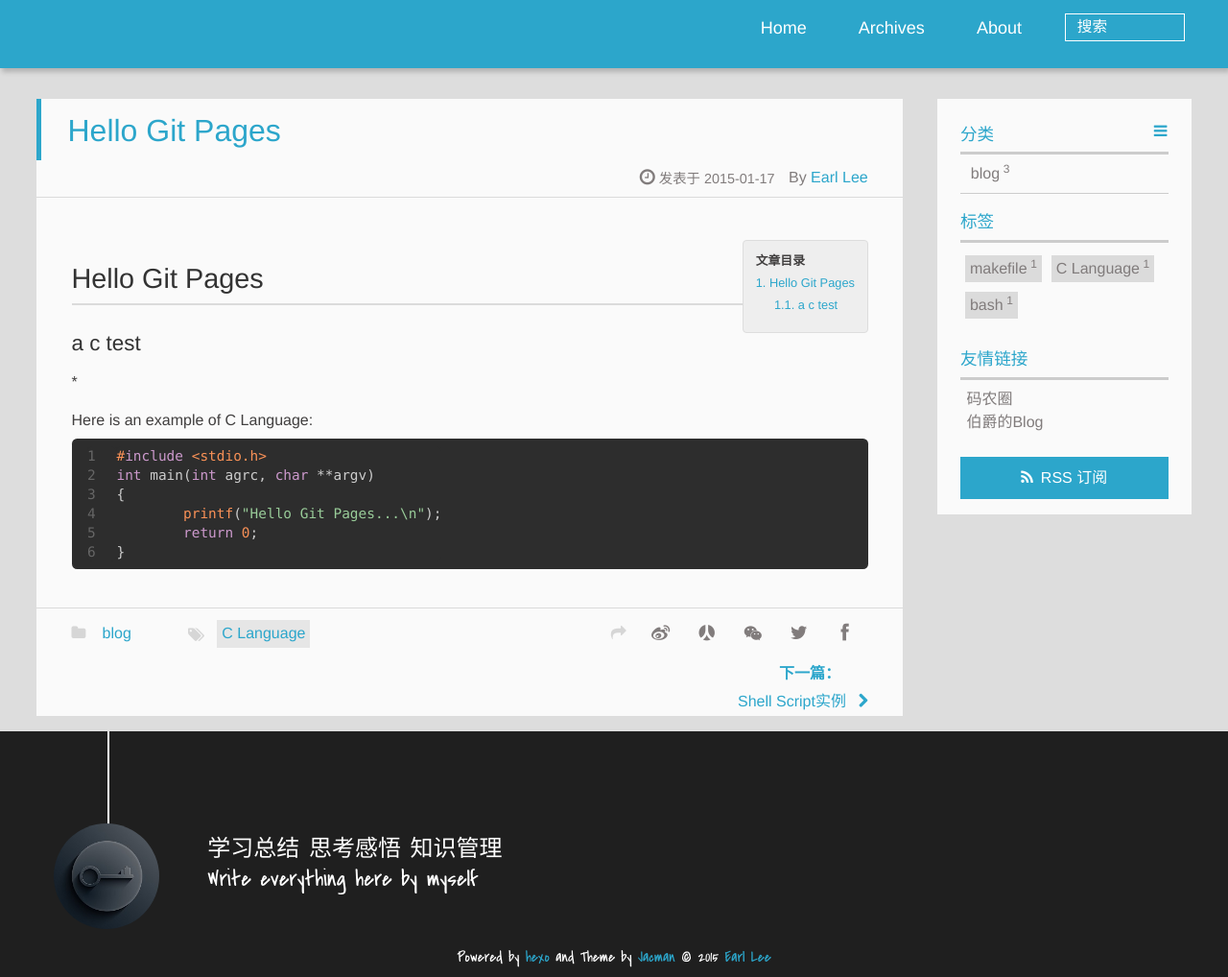
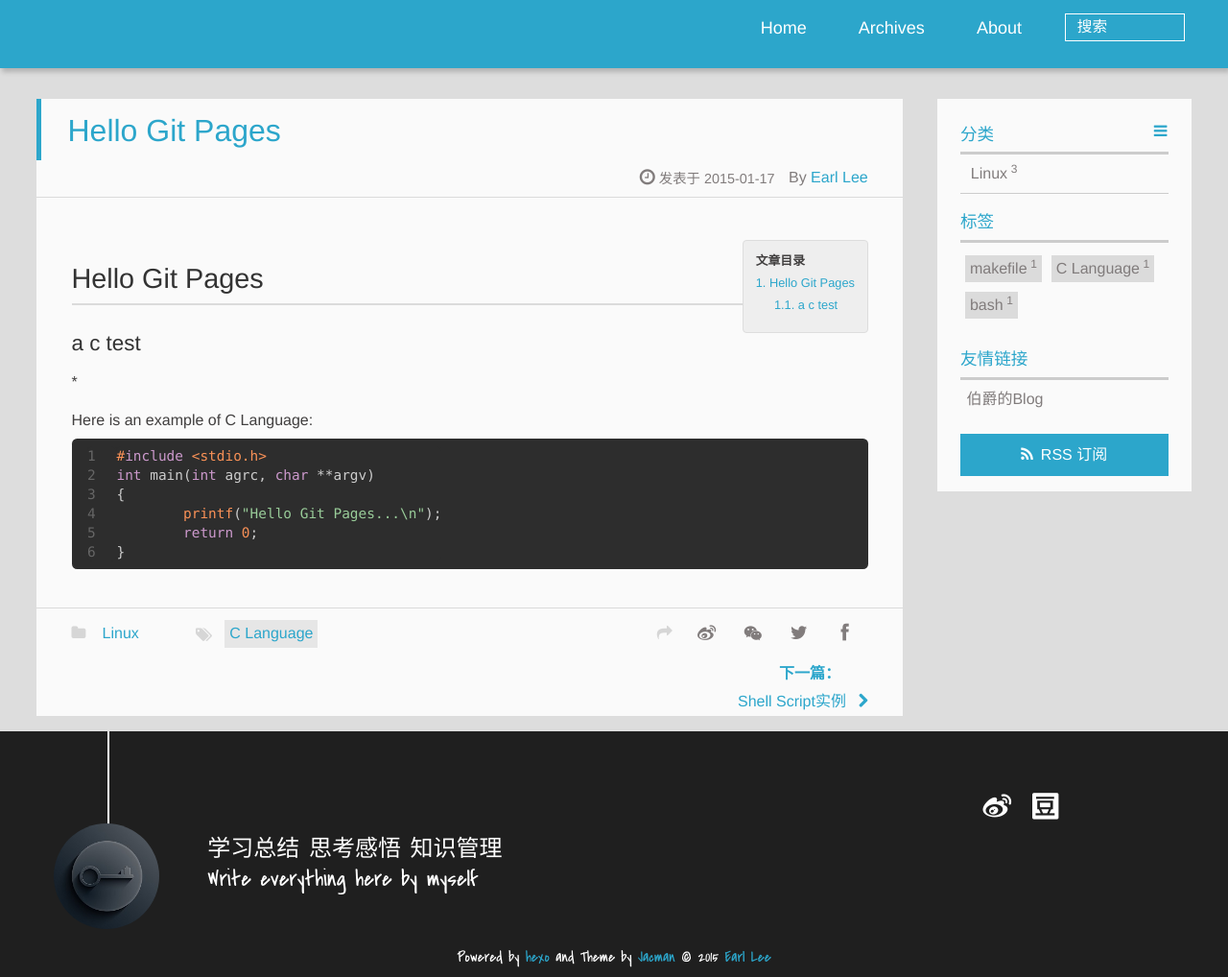
Before and after one commit to anger123520/anger123520.github.io, a plain HTML site: page 2015/01/17/a-c-test/index.html in a window 1280 px wide. Shown: the part 137-1155 px from the top of the page at 96% size. Drawn offline with Linux system fonts and the light colour scheme.

Commit message:
Site updated: 2015-01-17 15:24:21

```diff
--- a/2015/01/17/a-c-test/index.html
+++ b/2015/01/17/a-c-test/index.html
@@ -117,7 +117,7 @@
 
 <div class="article-categories">
   <span></span>
-  <a class="article-category-link" href="/categories/blog/">blog</a>
+  <a class="article-category-link" href="/categories/Linux/">Linux</a>
 </div>
 
 
@@ -177,7 +177,7 @@
 	<p class="asidetitle">分类</p>
 		<ul>
 
-			<li><a href="/categories/blog/" title="blog">blog<sup>3</sup></a></li>
+			<li><a href="/categories/Linux/" title="Linux">Linux<sup>3</sup></a></li>
 
 		</ul>
 </div>
@@ -201,12 +201,6 @@
   <div class="linkslist">
   <p class="asidetitle">友情链接</p>
     <ul>
-
-          <li>
-
-            	<a href="https://coderq.com" target="_blank" title="一个面向程序员交流分享的新一代社区">码农圈</a>
-
-          </li>
 
           <li>
 
@@ -239,11 +233,15 @@
 
 	<div class="social-font" class="clearfix">
 
+		<a href="http://weibo.com/1708541802" target="_blank" class="icon-weibo" title="微博"></a>
 
 
 
 
 
+
+
+		<a href="https://www.douban.com/people/79351409" target="_blank" class="icon-douban" title="豆瓣"></a>
 
 
 
@@ -354,7 +352,6 @@ $(document).ready(function(){
   '<a href="https://www.facebook.com/sharer.php?u=' + encodedUrl + '" class="article-share-facebook" target="_blank" title="Facebook"></a>',
   '<a href="https://twitter.com/intent/tweet?url=' + encodedUrl + '" class="article-share-twitter" target="_blank" title="Twitter"></a>',
   '<a href="#qrcode" class="article-share-qrcode" title="微信"></a>',
-  '<a href="http://widget.renren.com/dialog/share?resourceUrl=' + encodedUrl + '&srcUrl=' + encodedUrl + '&title=' + title +'" class="article-share-renren" target="_blank" title="人人"></a>',
   '<a href="http://service.weibo.com/share/share.php?title='+title+'&url='+encodedUrl +'&ralateUid='+ tsina +'&searchPic=true&style=number' +'" class="article-share-weibo" target="_blank" title="微博"></a>',
   '<span title="Share to"></span>'
   ].join('');
```
Also changed, not shown: 2015/01/17/a-makefile/index.html (+6 -9 lines), 2015/01/17/a-shellscript/index.html (+6 -9 lines), 2015/01/17/hello-world/index.html (+5 -8 lines), archives/2015/01/index.html (+4 -0 lines), archives/2015/index.html (+4 -0 lines), archives/index.html (+4 -0 lines), categories/Linux/index.html (renamed from categories/blog/index.html, +7 -3 lines), index.html (+8 -10 lines), tags/C-Language/index.html (+4 -0 lines), tags/bash/index.html (+4 -0 lines), tags/makefile/index.html (+4 -0 lines).
